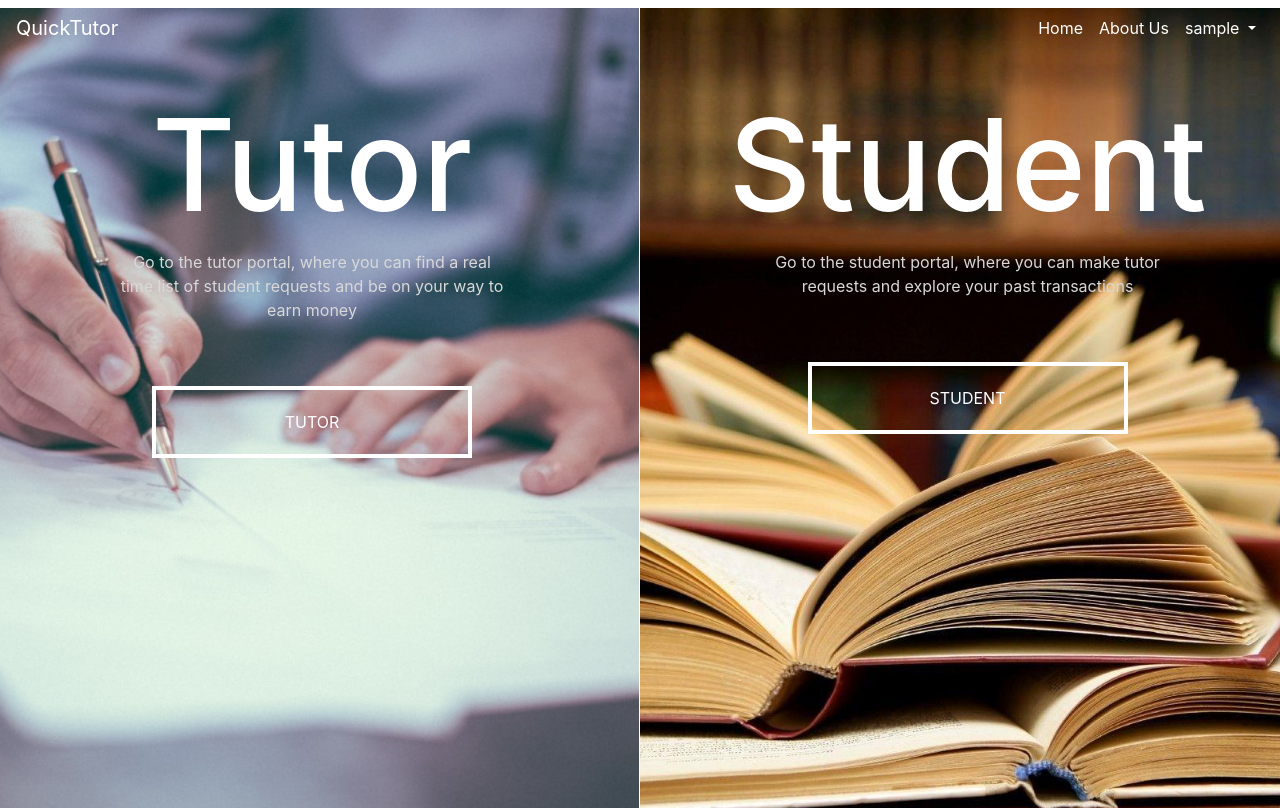
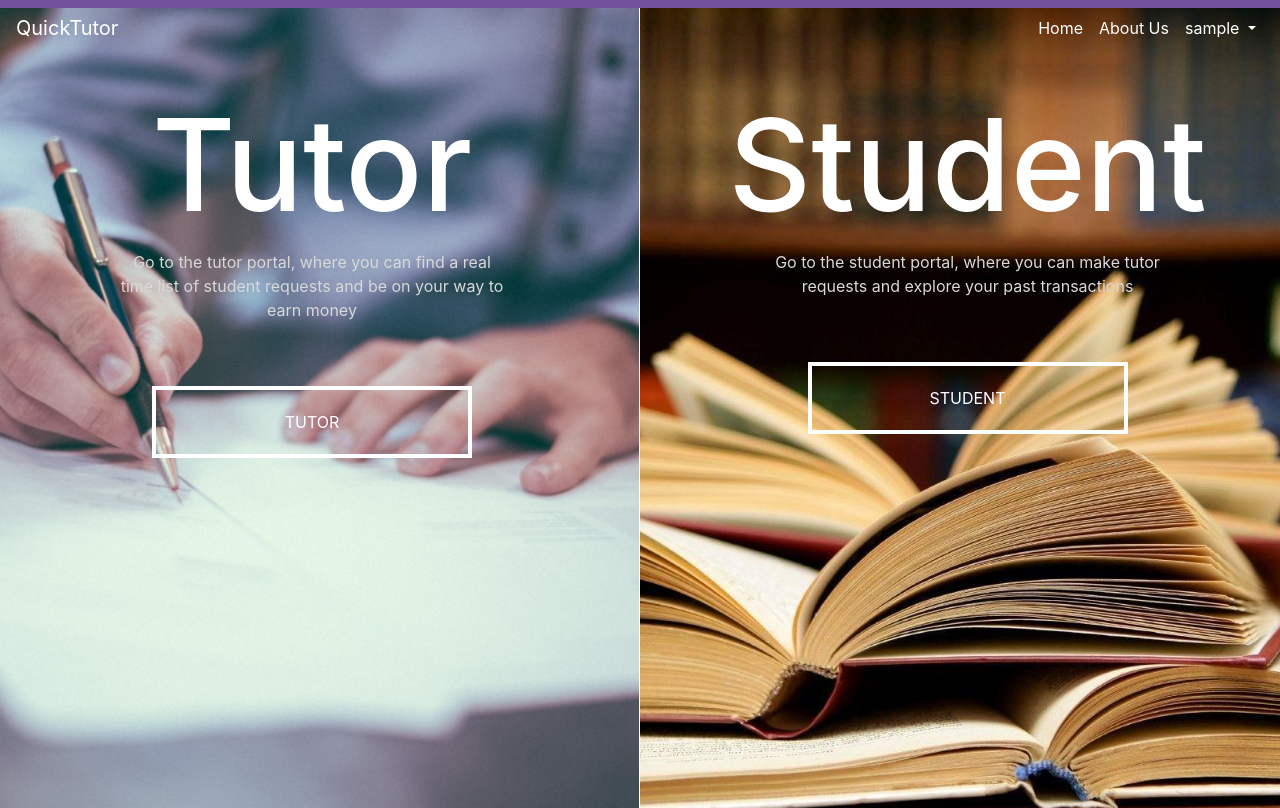
Before and after one commit to alexagomez/quick-tutor-project, a Django app: page / in a window 1280 px wide. Run offline with Django 3.2, Linux system fonts and the light colour scheme; the visitor is signed in with stand-in values (Sample User, id 1); some libraries are stand-ins or nearby versions.

Commit message:
global colors in style.css

```diff
--- a/QuickTutor/static/QuickTutor/css/style.css
+++ b/QuickTutor/static/QuickTutor/css/style.css
@@ -1,3 +1,12 @@
+body {
+    background-color: #74519c;
+    color: white;
+}
+
+.list-group-item {
+    background-color: #74519c;
+}
+
 .footer {
     background-color: #292f31;
      left:0;
--- a/QuickTutor/templates/QuickTutor/base.html
+++ b/QuickTutor/templates/QuickTutor/base.html
@@ -12,7 +12,7 @@
 
 <body>
   <nav class="navbar navbar-expand-lg" style="z-index:5;">
-    <a class="navbar-brand" href="#" style="color: white">QuickTutor</a>
+    <a class="navbar-brand" href="{% url 'QuickTutor:index' %}" style="color: white">QuickTutor</a>
     <button class="navbar-toggler" type="button" data-toggle="collapse" data-target="#navbarSupportedContent"
       aria-controls="navbarSupportedContent" aria-expanded="false" aria-label="Toggle navigation">
       <span class="navbar-toggler-icon"></span>
```
